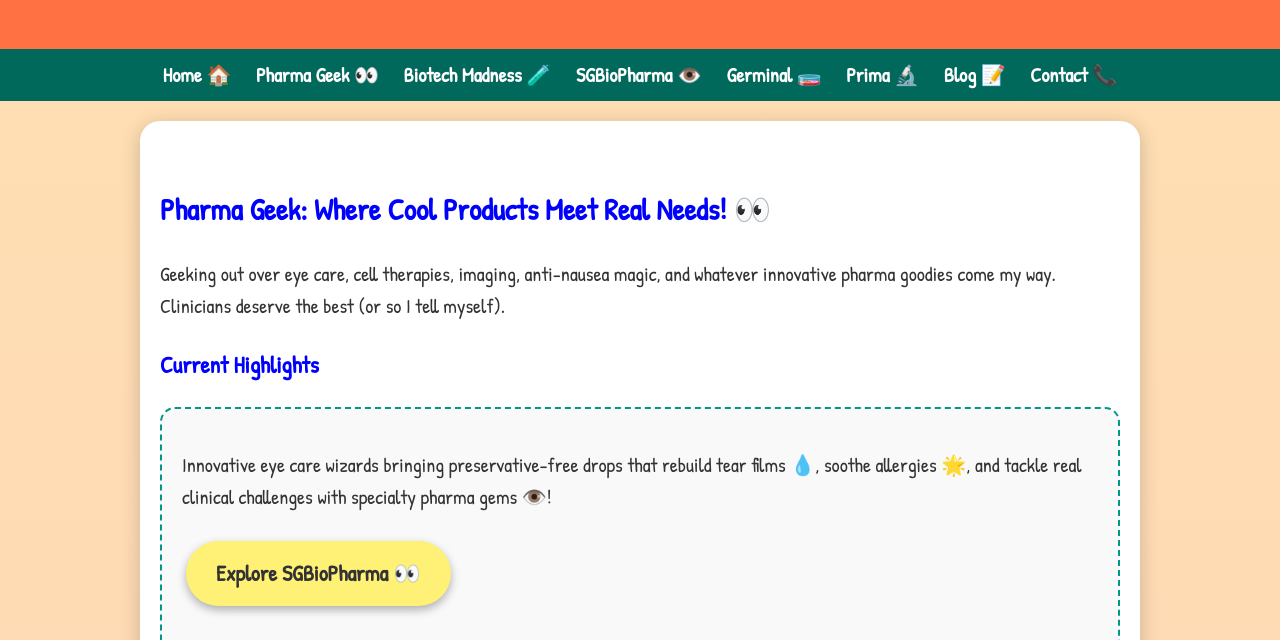
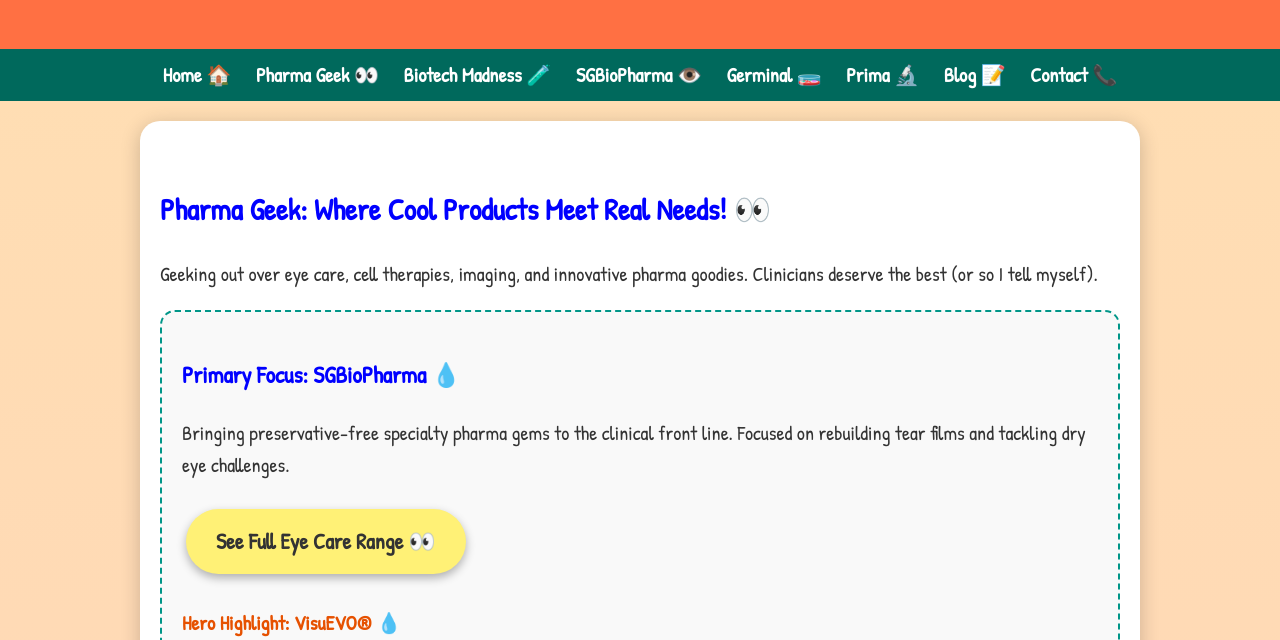
Before and after one commit to Biotrilance/biotrilance.github.io, a Jekyll site: the page built from index.md, in a window 1280 px wide and 1400 px high, scrolled down 265 px. Shown: the top 640 px of the window. Built offline with Jekyll 4.4.1, drawn with Linux system fonts in a browser that asks for light colours; some of the changed text lies outside the part shown; grey boxes are pictures that could not be loaded.

Commit message:
Update index.md

```diff
--- a/index.md
+++ b/index.md
@@ -5,59 +5,47 @@ title: Home
 
 <section id="pharma-geek">
     <h2>Pharma Geek: Where Cool Products Meet Real Needs! 👀</h2>
-    <p>Geeking out over eye care, cell therapies, imaging, anti-nausea magic, and whatever innovative pharma goodies come my way. Clinicians deserve the best (or so I tell myself).</p>
-
-    <h3>Current Highlights</h3>
+    <p>Geeking out over eye care, cell therapies, imaging, and innovative pharma goodies. Clinicians deserve the best (or so I tell myself).</p>
 
     <div class="highlight-card">
-        <p>Innovative eye care wizards bringing preservative-free drops that rebuild tear films 💧, soothe allergies 🌟, and tackle real clinical challenges with specialty pharma gems 👁️!</p>
-        <a href="{{ site.baseurl }}/sgbiopharma" class="button">Explore SGBioPharma 👀</a>
+        <h3>Primary Focus: SGBioPharma 💧</h3>
+        <p>Bringing preservative-free specialty pharma gems to the clinical front line. Focused on rebuilding tear films and tackling dry eye challenges.</p>
+        <a href="{{ site.baseurl }}/sgbiopharma" class="button">See Full Eye Care Range 👀</a>
 
-        <h4 style="margin-top: 20px; color: #e65100;">Featured Products</h4>
+        <h4 style="margin-top: 25px; color: #e65100;">Hero Highlight: VisuEVO® 💧</h4>
 
-        <div class="product-subcard">
-            <h4>VisuEVO 💧 (Star Highlight!)</h4>
-            <p>Preservative-free eye drops for that spa-day tear film rebuild. Omega-3s, vitamins, phospholipids — pure magic for dry eyes!</p>
-            <img src="https://m.media-amazon.com/images/I/61YI0+l+XtL.jpg" alt="VisuEVO bottle" style="max-width: 200px;">
-            <div style="text-align: center;">
+        <div class="product-subcard" style="text-align: center;">
+            <p><strong>The Star Highlight for Evaporative Dry Eye.</strong> Preservative-free magic with Omega-3s, vitamins, and phospholipids to rebuild the lipid layer.</p>
+            <img src="https://m.media-amazon.com/images/I/61YI0+l+XtL.jpg" alt="VisuEVO bottle" style="max-width: 200px; margin: 15px auto;">
+            <div style="display: flex; justify-content: center; gap: 10px; flex-wrap: wrap;">
                 <a href="https://www.biopharma.sg/products/visuevo-preservative-and-phosphate-free-eye-drops-10ml" class="button" target="_blank">Buy Online 💧</a>
-                <a href="https://pmc.ncbi.nlm.nih.gov/articles/PMC7308118/" class="button" target="_blank">Science 🔬</a>
-            </div>
-        </div>
-
-        <div class="product-subcard">
-            <h4>VisuECTOINE 🌟</h4>
-            <p>Preservative-free triple-action relief for allergic conjunctivitis. Ectoin protects cells, hyaluronic acid hydrates, and it soothes itchy, red eyes fast!</p>
-            <img src="https://www.visufarma.com/wp-content/uploads/2021/11/VISUECTOIN-12-2025.png" alt="VisuECTOINE bottle" style="max-width: 200px;">
-            <div style="text-align: center;">
-                <a href="https://www.biopharma.sg/products/visuectoine" class="button" target="_blank">Buy Online 🌟</a>
-                <a href="https://www.visufarma.com/product-group/ocular-allergy-eye-irritation/" class="button" target="_blank">Evidence 🔬</a>
+                <a href="https://pmc.ncbi.nlm.nih.gov/articles/PMC7308118/" class="button" target="_blank">Clinical Science 🔬</a>
             </div>
         </div>
     </div>
 
     <p>Feeling the burn? Relatable memes incoming:</p>
     <div style="display: flex; gap: 10px; justify-content: center; flex-wrap: wrap;">
-        <img src="https://media.tenor.com/OlGtVsIj54YAAAAe/patrick-patrick-star.png" alt="Patrick Star" style="width: 30%; min-width: 200px;">
-        <img src="https://media.tenor.com/wuVzNDgShwsAAAAM/spongebob-dry.gif" alt="Spongebob" style="width: 30%; min-width: 200px;">
-        <img src="https://media.tenor.com/FIpYmjf9Ch8AAAAM/eyes-burning.gif" alt="Eyes on fire" style="width: 30%; min-width: 200px;">
+        <img src="https://media.tenor.com/OlGtVsIj54YAAAAe/patrick-patrick-star.png" alt="Patrick Star" style="width: 30%; min-width: 200px; margin: 5px;">
+        <img src="https://media.tenor.com/wuVzNDgShwsAAAAM/spongebob-dry.gif" alt="Spongebob" style="width: 30%; min-width: 200px; margin: 5px;">
+        <img src="https://media.tenor.com/FIpYmjf9Ch8AAAAM/eyes-burning.gif" alt="Eyes on fire" style="width: 30%; min-width: 200px; margin: 5px;">
     </div>
 </section>
 
 <section id="biotech-madness">
     <h2>Biotech Madness: Mad Scientists Welcome! 🧪</h2>
-    <p>Contracts with antibody wizards, one-step IHC pros, and whoever else joins the chaos! Researchers, prepare for awareness overload! 🚀</p>
+    <p>Contracts with antibody wizards and one-step IHC pros. Researchers, prepare for awareness overload! 🚀</p>
 
     <div class="highlight-card">
         <h4><a href="{{ site.baseurl }}/prima-diagnostics">Prima Diagnostics – ExactBiofusion® 🧬</a></h4>
-        <p>Revolutionizing IHC with 1-step direct fusion. No secondary antibody, no drama, just results. Launched Jan 01, 2026. Cleaner, faster, simpler! 🥳</p>
-        <a href="{{ site.baseurl }}/prima-diagnostics" class="button">View IHC Magic 🧬</a>
+        <p>Revolutionizing IHC with 1-step direct fusion. No secondary antibody drama. Launched Jan 01, 2026. Cleaner, faster, simpler! 🥳</p>
+        <a href="{{ site.baseurl }}/prima-diagnostics" class="button">View 1-Step IHC Magic 🧬</a>
     </div>
 
-    <p>Lab life in a nutshell (The Favorites!):</p>
+    <p>Lab life in a nutshell (The Classics!):</p>
     <div style="display: flex; gap: 15px; justify-content: center; flex-wrap: wrap;">
-        <img src="https://c8.alamy.com/comp/2WY7X5T/cartoon-illustration-of-funny-scientists-or-inventors-characters-group-in-the-laboratory-2WY7X5T.jpg" alt="Funny scientists" style="width: 45%; min-width: 280px;">
-        <img src="https://thumbs.dreamstime.com/b/mad-scientist-18494371.jpg" alt="Mad scientist" style="width: 45%; min-width: 280px;">
+        <img src="https://c8.alamy.com/comp/2WY7X5T/cartoon-illustration-of-funny-scientists-or-inventors-characters-group-in-the-laboratory-2WY7X5T.jpg" alt="Funny scientists" style="width: 45%; min-width: 280px; margin: 5px;">
+        <img src="https://thumbs.dreamstime.com/b/mad-scientist-18494371.jpg" alt="Mad scientist" style="width: 45%; min-width: 280px; margin: 5px;">
     </div>
 </section>
 
```
